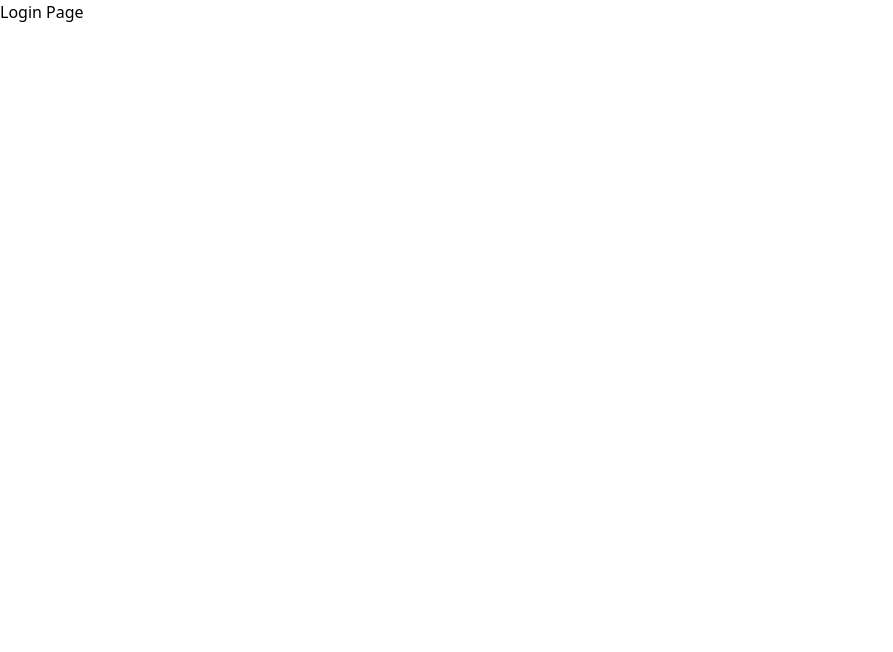
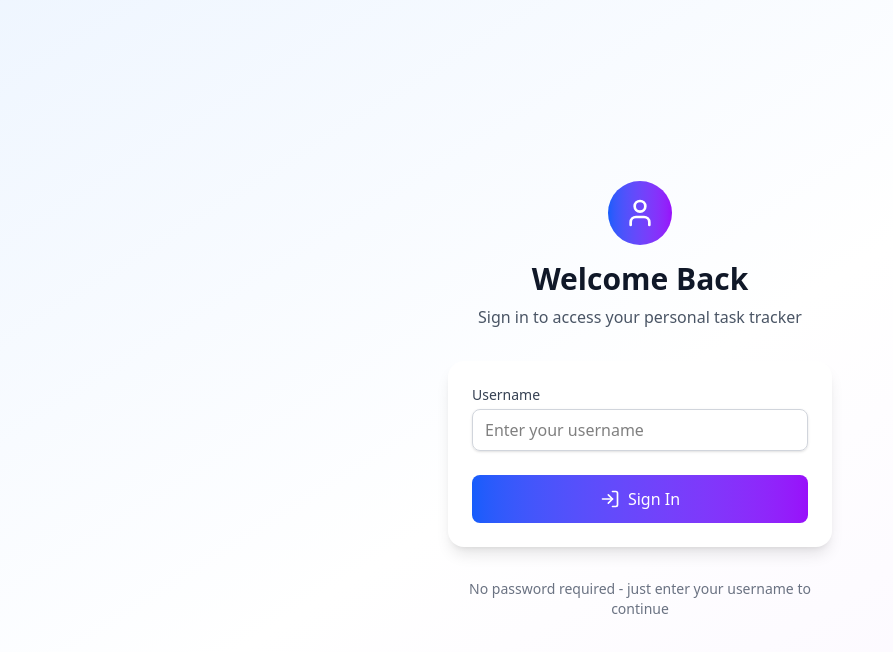
Before and after one commit to CHARANCHERRY123456/task-manager, a React (Vite) app in the folder react-app/: page /login in a window 1280 px wide. Shown: the top 652 px of the page, without its empty margins (0-893 px from the left). Built offline with nearby package versions, Linux system fonts and the light colour scheme.

Commit message:
feat : add login form and include it in loginPage

```diff
--- /dev/null
+++ b/react-app/src/components/auth/LoginForm.jsx
@@ -0,0 +1,98 @@
+import React, { useState } from 'react';
+import { useNavigate } from 'react-router-dom';
+import { User, LogIn } from 'lucide-react';
+import useAuth from '../../context/useAuth';
+import Button from '../common/Button';
+import Input from '../common/Input';
+
+const LoginForm = () => {
+  const [formData, setFormData] = useState({ username: '' });
+  const [errors, setErrors] = useState({});
+  const [loading, setLoading] = useState(false);
+  const navigate = useNavigate();
+  const { login } = useAuth();
+
+  const handleSubmit = async (e) => {
+    e.preventDefault();
+    setLoading(true);
+    setErrors({});
+
+
+
+    try {
+      const user = login(formData.username.trim());
+      if (user) {
+        navigate('/dashboard');
+      }
+    } catch (error) {
+      console.error('Login error:', error);
+      setErrors({ general: 'Login failed. Please try again.' });
+    } finally {
+      setLoading(false);
+    }
+  };
+
+  const handleChange = (e) => {
+    const { name, value } = e.target;
+    setFormData(prev => ({ ...prev, [name]: value }));
+    if (errors[name]) {
+      setErrors(prev => ({ ...prev, [name]: '' }));
+    }
+  };
+
+  return (
+    <div className="min-h-screen flex items-center justify-center bg-gradient-to-br from-blue-50 via-white to-purple-50">
+      <div className="max-w-md w-full space-y-8 p-8">
+        <div className="text-center">
+          <div className="mx-auto h-16 w-16 bg-gradient-to-r from-blue-600 to-purple-600 rounded-full flex items-center justify-center mb-4">
+            <User className="h-8 w-8 text-white" />
+          </div>
+          <h2 className="text-3xl font-bold text-gray-900 mb-2">
+            Welcome Back
+          </h2>
+          <p className="text-gray-600">
+            Sign in to access your personal task tracker
+          </p>
+        </div>
+
+        <form className="mt-8 space-y-6" onSubmit={handleSubmit}>
+          <div className="bg-white p-6 rounded-2xl shadow-lg">
+            {errors.general && (
+              <div className="mb-4 p-3 bg-red-50 border border-red-200 rounded-lg">
+                <p className="text-sm text-red-600">{errors.general}</p>
+              </div>
+            )}
+
+            <Input
+              id="username"
+              name="username"
+              type="text"
+              label="Username"
+              placeholder="Enter your username"
+              value={formData.username}
+              onChange={handleChange}
+              error={errors.username}
+              className="text-base"
+            />
+
+            <Button
+              type="submit"
+              loading={loading}
+              className="w-full mt-6"
+              size="lg"
+            >
+              <LogIn className="w-5 h-5 mr-2" />
+              Sign In
+            </Button>
+          </div>
+        </form>
+
+        <div className="text-center text-sm text-gray-500">
+          <p>No password required - just enter your username to continue</p>
+        </div>
+      </div>
+    </div>
+  );
+};
+
+export default LoginForm;
--- a/react-app/src/pages/Login.jsx
+++ b/react-app/src/pages/Login.jsx
@@ -2,6 +2,7 @@ import React , {useEffect} from "react";
 import { useNavigate } from "react-router-dom";
 
 import useAuth from "../context/useAuth.js";
+import LoginForm from "../components/auth/LoginForm.jsx";
 
 const Login = () => {
   const navigate = useNavigate();
@@ -18,7 +19,7 @@ const Login = () => {
   }, [navigate , user]);
 
   return (
-      <h1>Login Page</h1>
+      <LoginForm />
   );
 }
 
```
